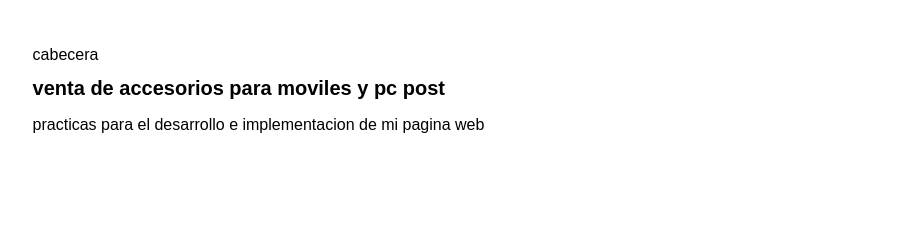
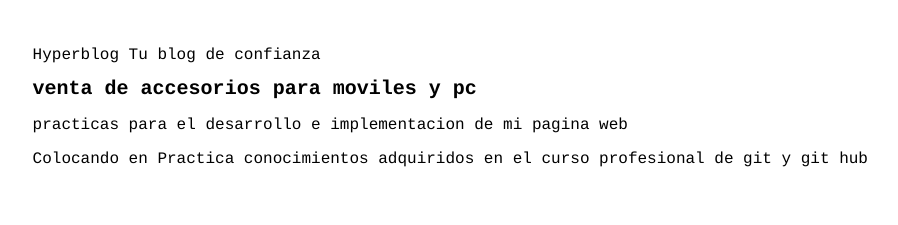
Before and after one commit to Quineddie/mirepo, a plain HTML site: page portalcomunicaciones.html in a window 1280 px wide. Shown: the whole page, without its empty margins (165-1063 px from the left). Drawn offline with Linux system fonts and the light colour scheme.

Commit message:
cambios de html y css

```diff
--- a/css/estilos.css
+++ b/css/estilos.css
@@ -1,6 +1,6 @@
 body
 {text-align: center;
-    font-family: "arial";
+    font-family: "courier";
     color: black;
 }
 #container
--- a/portalcomunicaciones.html
+++ b/portalcomunicaciones.html
@@ -5,15 +5,16 @@
 
     </head>
 <body>
-    <div id =container>
+    <div id="container">
+    <div id ="cabecera">
+        Hyperblog
+        <span id= "tagline">Tu blog de confianza</span>
+        </div>
 
-    <div id =cabecera>
-        cabecera
-        <div id = "post">
-            <h1>venta de accesorios para moviles y pc
-            post</h1>
-
+        <div id="post">
+            <h1>venta de accesorios para moviles y pc</h1>
     <p>practicas para el desarrollo e implementacion de mi pagina web </p>
+    <p>Colocando en Practica conocimientos adquiridos en el curso profesional de git y git hub</p>
 </div>
 </div>
 </body>
```
